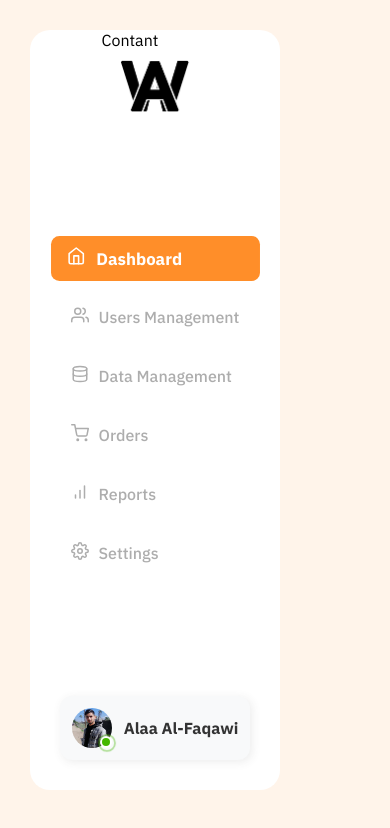
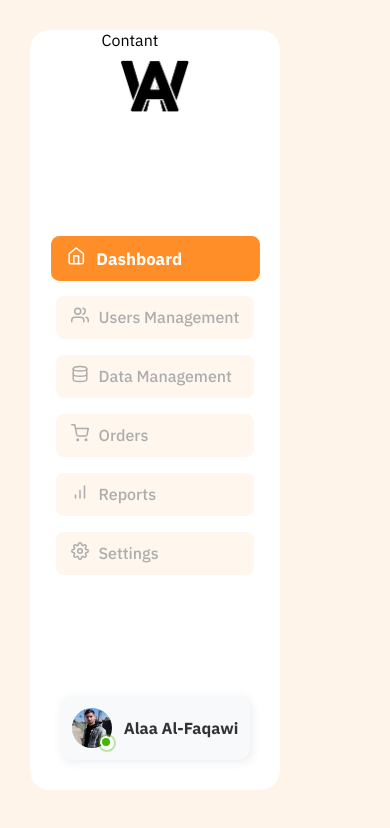
Before and after one commit to alaawael20/My-Dashboard, a React (Create React App) app: page / in a window 390 px wide. Shown: the top 828 px of the page. Built offline with nearby package versions, Linux system fonts and the light colour scheme.

Commit message:
Finsh the sidebar but not responsive

```diff
--- a/src/components/sideBar/SideBar.css
+++ b/src/components/sideBar/SideBar.css
@@ -14,6 +14,7 @@
 .links .link {
     text-decoration: none;
     color: #999;
+    background-color: #FFF4EA;
     font-size: 16px;
     font-weight: 500;
     padding: 10px 15px;
```
